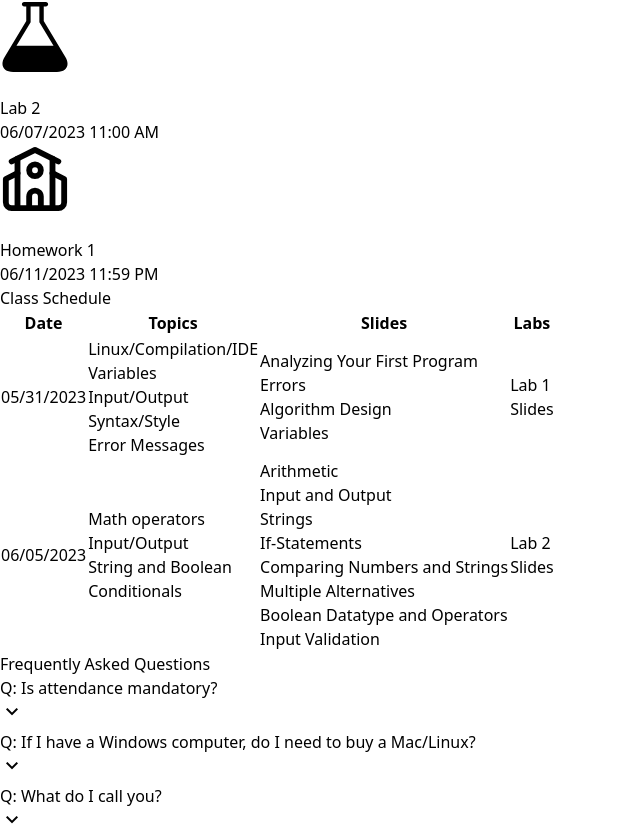
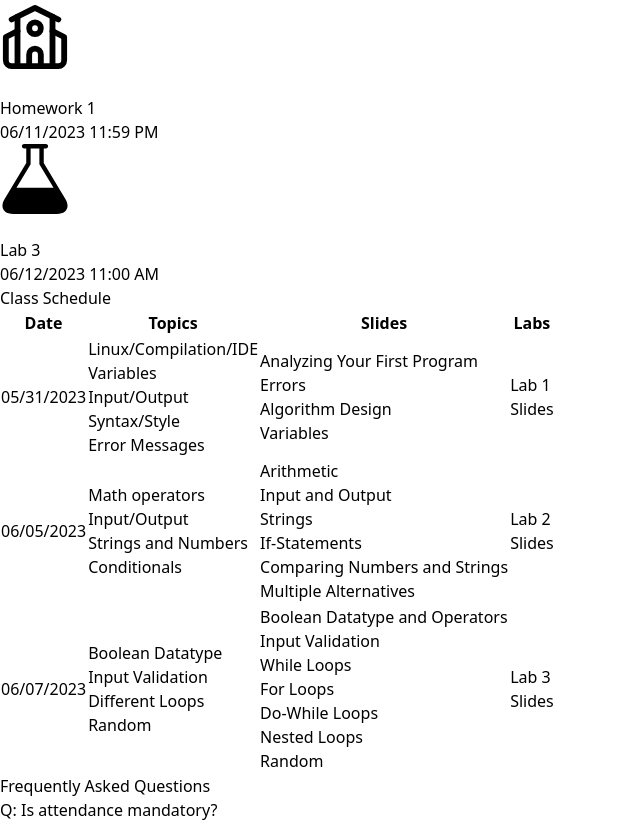
Before and after one commit to Proto007/Hunter_CS135_Summer23, a React (Vite) app in the folder course-app/: page / in a window 1280 px wide. Shown: the part 316-1142 px from the top of the page, without its empty margins (0-640 px from the left). Built offline with nearby package versions, Linux system fonts and the light colour scheme.

Commit message:
add day three schedule and lab

```diff
--- a/course-app/src/components/Schedule.jsx
+++ b/course-app/src/components/Schedule.jsx
@@ -35,7 +35,7 @@ export default function Schedule(){
                     <td className="border border-slate-700 p-2 text-center">
                             Math operators<br/>
                             Input/Output<br/>
-                            String and Boolean<br/>
+                            Strings and Numbers<br/>
                             Conditionals
                     </td>
                     <td className="border border-slate-700 p-2 text-center text-blue-700 font-bold">
@@ -45,14 +45,34 @@ export default function Schedule(){
                         <a target="_blank" href="https://maryash.github.io/135/slides/3.1%20The%20IF%20Statement.pdf">If-Statements</a><br/>
                         <a target="_blank" href="https://maryash.github.io/135/slides/3.2%20Comparing%20Numbers%20and%20Strings.pdf">Comparing Numbers and Strings</a><br/>
                         <a target="_blank" href="https://maryash.github.io/135/slides/3.3%20Multiple%20Alternatives%20_%203.4%20Nested%20Branches.pdf">Multiple Alternatives</a><br/>
-                        <a target="_blank" href="https://maryash.github.io/135/slides/3.7%20Boolean%20Variables%20and%20Operators.pdf">Boolean Datatype and Operators</a><br/>
-                        <a target="_blank" href="https://maryash.github.io/135/slides/3.8%20Application_%20Input%20Validation.pdf">Input Validation</a>
                     </td>
                     <td className="border border-slate-700 p-0 text-center text-blue-700 font-bold">
                         <a target="_blank" href="https://maryash.github.io/135/labs/lab_02.html">Lab 2</a><br/>
                         <a target="_blank" href="/Hunter_CS135_Summer23/recitation_slides/Lab_2.pdf">Slides</a><br/>
                     </td>
                 </tr>
+                <tr>
+                    <td className="border border-slate-700 p-2 text-center">06/07/2023</td>
+                    <td className="border border-slate-700 p-2 text-center">
+                        Boolean Datatype<br/>
+                        Input Validation<br/>
+                        Different Loops<br/>
+                        Random
+                    </td>
+                    <td className="border border-slate-700 p-2 text-center text-blue-700 font-bold">
+                        <a target="_blank" href="https://maryash.github.io/135/slides/3.7%20Boolean%20Variables%20and%20Operators.pdf">Boolean Datatype and Operators</a><br/>
+                        <a target="_blank" href="https://maryash.github.io/135/slides/3.8%20Application_%20Input%20Validation.pdf">Input Validation</a><br/>
+                        <a target="_blank" href="https://maryash.github.io/135/slides/4.1%20The%20WHILE%20Loop.pdf">While Loops</a><br/>
+                        <a target="_blank" href="https://maryash.github.io/135/slides/4.2%20PS%20Hand-Tracing%20_%204.3%20The%20FOR%20Loop.pdf">For Loops</a><br/>
+                        <a target="_blank" href="https://maryash.github.io/135/slides/4.4%20The%20DO%20Loop%20_%204.5%20Processing%20Input.pdf">Do-While Loops</a><br/>
+                        <a target="_blank" href="https://maryash.github.io/135/slides/4.6%20PS%20Storyboards%20_%204.7%20Common%20Loop%20Algorithms%20_%204.8%20Nested%20Loops.pdf">Nested Loops</a><br/>
+                        <a target="_blank" href="https://maryash.github.io/135/slides/4.9%20PS%20Solve%20a%20Simpler%20Problem%20First%20_%204.10%20Random%20Numbers%20and%20Simulations.pdf">Random</a>
+                    </td>
+                    <td className="border border-slate-700 p-0 text-center text-blue-700 font-bold">
+                        <a target="_blank" href="https://maryash.github.io/135/labs/lab_03.html">Lab 3</a><br/>
+                        <a target="_blank" href="/Hunter_CS135_Summer23/recitation_slides/Lab_3.pdf">Slides</a><br/>
+                    </td>
+                </tr>
             </tbody>
         </table></div>
     )
--- a/course-app/src/deadlinesdata.js
+++ b/course-app/src/deadlinesdata.js
@@ -1,9 +1,4 @@
 export const deadlinesData = [
-    {
-        name: "Lab 1",
-        deadline : "06/05/2023 11:00 AM",
-        type : "lab"
-    },
     {
         name: "Lab 2",
         deadline : "06/07/2023 11:00 AM",
@@ -14,4 +9,9 @@ export const deadlinesData = [
         deadline : "06/11/2023 11:59 PM",
         type : "classwork/homework"
     },
+    {
+        name: "Lab 3",
+        deadline: "06/12/2023 11:00 AM",
+        type: "lab"
+    }
 ]
```
Also changed, not shown: 1 other file (tests, documents, lock files or other folders).
